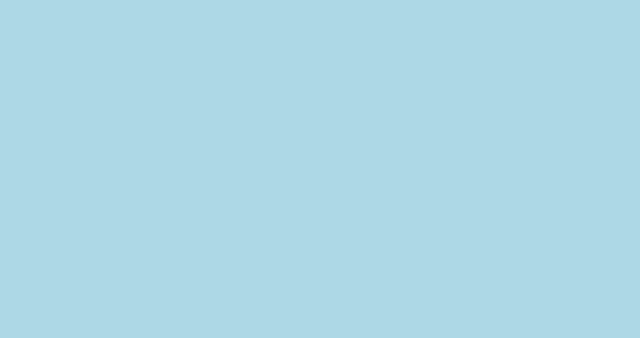
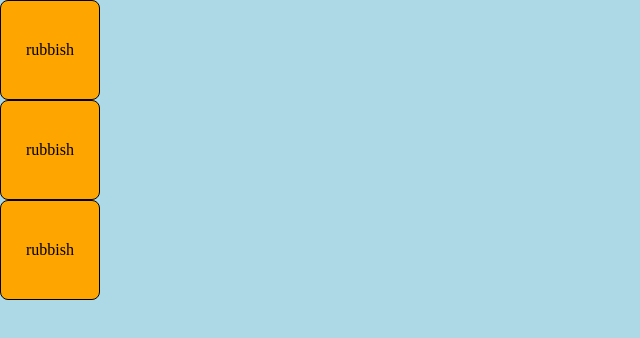
Before and after one commit to igorlech/provas-game, a website built with Vite: page game.html in a window 1280 px wide. Shown: the whole page, without its empty margins (0-640 px from the left). Built offline with nearby package versions, Linux system fonts and the light colour scheme.

Commit message:
initial drag and drop logic using gsap

```diff
--- a/game.html
+++ b/game.html
@@ -7,7 +7,13 @@
     <title>Trashtrophe</title>
   </head>
   <body class="game-body">
-    <canvas id="canvas"></canvas>
+    <section id="game-container">
+      <div class="draggable">
+        <div class="box">rubbish</div>
+        <div class="box">rubbish</div>
+        <div class="box">rubbish</div>
+      </div>
+    </section>
     <script type="module" src="/main.js"></script>
   </body>
 </html>
--- a/main.js
+++ b/main.js
@@ -1,2 +1,18 @@
 import "./styles/style.scss";
 import "./styles/reset.scss";
+
+import { gsap } from "gsap";
+import { Draggable } from "gsap/Draggable";
+
+gsap.registerPlugin(Draggable);
+
+function createDraggable() {
+  Draggable.create(".box", { bounds: ".draggable" });
+  console.log("draggable component loaded");
+}
+
+function gameInit() {
+  createDraggable();
+}
+
+gameInit();
--- a/styles/style.scss
+++ b/styles/style.scss
@@ -132,13 +132,22 @@ canvas {
 
 // Game styling
 
-.game-body {
-  overflow: hidden;
+#game-container {
+  width: 100vw;
+  height: 100vh;
 }
 
-#canvas {
-  div {
-    display: grid;
-    grid-template-columns: repeat(10, 1fr);
-  }
+.box {
+  width: 100px;
+  height: 100px;
+  background-color: orange;
+  display: flex;
+  justify-content: center;
+  align-items: center;
+  border: 1px solid black;
+  border-radius: 8px;
 }
+
+.draggable {
+  height: 100%;
+}
```
